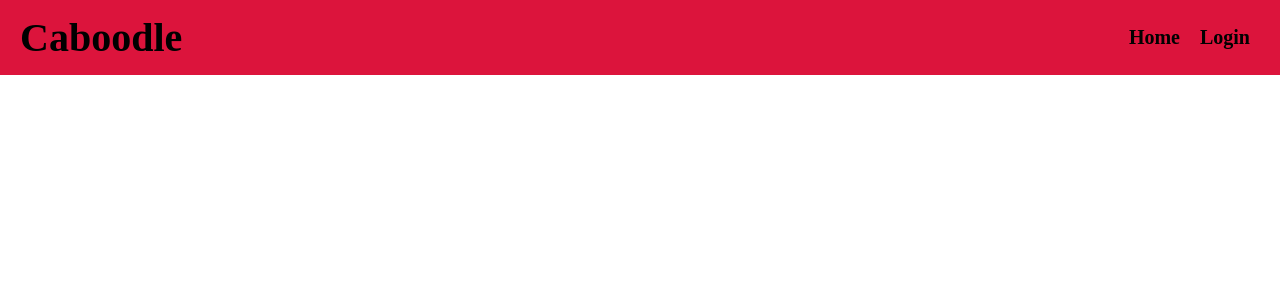
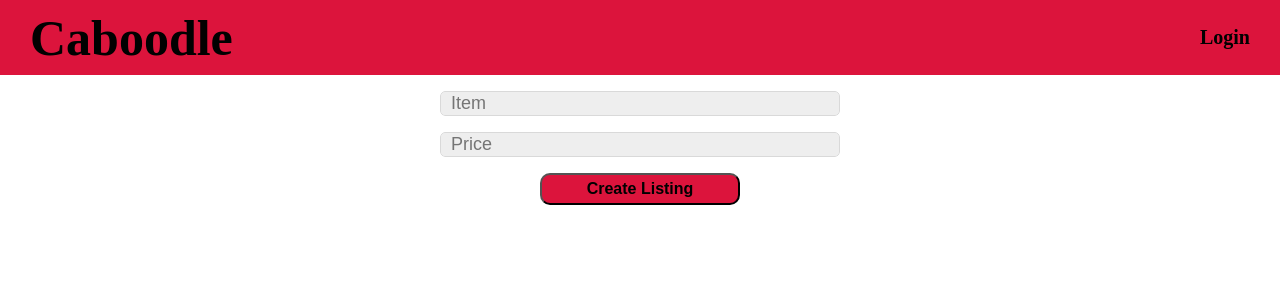
Before and after one commit to mguadagni/caboodle_react, a React (Create React App) app: page /createListing in a window 1280 px wide. Before the commit this address had no page. Shown: the top 300 px of the page. Built offline with nearby package versions, Linux system fonts and the light colour scheme.

Commit message:
Built out Listings page

```diff
--- a/src/components/Auth/Login.js
+++ b/src/components/Auth/Login.js
@@ -37,7 +37,7 @@ const Login = () => {
 
             setAuth({token: res.data.accessToken, profile: profileRes.data});
             navigate('/');
-            console.log(auth);
+            //console.log(auth);
         } catch (error) {
             console.error(error.response ? error.response.data : error.message)
             alert("User not found. Please try again.")
--- /dev/null
+++ b/src/components/Listings/CreateListing.js
@@ -0,0 +1,50 @@
+import axios from 'axios';
+import React, {useState, useContext} from 'react';
+import Container from '../common/Container';
+import CreateListingForm from './CreateListingForm';
+import { apiHostUrl } from '../../config';
+import { AuthContext } from '../Providers/AuthProvider';
+import {useNavigate} from 'react-router-dom';
+
+const CreateListing = () => {
+
+    const [auth] = useContext(AuthContext);
+
+    const [query, setQuery] = useState({
+        item: "",
+        price:"",
+    })
+
+    const updateForm = (field, value) => {
+        setQuery({
+            ...query,
+            [field]:value
+        })
+    }
+
+    const navigate = useNavigate();
+
+    const onSubmit = async () => {
+        try {
+            const listingRes = await axios.post(`${apiHostUrl}/listings/`,
+            query, {
+                headers: {
+                    Authorization: `Bearer ${auth.token}`
+                }
+            });
+
+            navigate('/listings');
+        } catch (error) {
+            console.error(error.response ? error.response.data : error.message)
+            alert("Invalid Listing Post.")
+        }
+    }
+
+    return (
+        <Container>
+            <CreateListingForm onSubmit={onSubmit} query={query} updateForm={updateForm}/>
+        </Container>
+    )
+}
+
+export default CreateListing;
--- /dev/null
+++ b/src/components/Listings/CreateListingForm.js
@@ -0,0 +1,48 @@
+import React from 'react';
+import Container from '../common/Container';
+import Form from '../common/Form';
+import InLineInputContainer from '../common/InlineInputContainer';
+import Input from '../common/Input';
+import Button from '../common/Button';
+
+const CreateListingForm = ({query, updateForm, onSubmit}) => {
+
+    const handleChange = (e) => {
+        updateForm(e.target.id, e.target.value)
+    }
+
+    const handleSubmit = (e) => {
+        onSubmit(e);
+      }
+
+    return (
+        <Container>
+            <Form onSubmit={handleSubmit}>
+                <InLineInputContainer style={{marginTop: '1em'}}>
+                    <Input
+                        name="item"
+                        id="item"
+                        placeholder="Item"
+                        onChange={handleChange}
+                        value={query.item}
+                        required
+                    />
+                </InLineInputContainer>
+                <InLineInputContainer style={{marginTop: '1em'}}>
+                    <Input
+                        name="price"
+                        id="price"
+                        placeholder="Price"
+                        onChange={handleChange}
+                        value={query.price}
+                        required
+                        type="number"
+                    />
+                </InLineInputContainer>
+                <Button style={{marginTop: '1em'}}>Create Listing</Button>
+            </Form>
+        </Container>
+    )
+}
+
+export default CreateListingForm;
--- a/src/components/Listings/Listing.js
+++ b/src/components/Listings/Listing.js
@@ -1,11 +1,20 @@
 import React from "react";
 import BorderCard from '../common/BorderCard';
+import BorderCardAdv from '../common/BorderCardAdv';
 
-const Listing = () => {
+const Listing = (props) => {
+
+    const onClick = () => {
+        alert("Successful")
+    }
+
     return (
-        <BorderCard>
-            <h1>Listing</h1>
-        </BorderCard>
+            <BorderCard onClick={onClick}>
+                <h3>{props.listing.item}</h3>
+                <h4 style={{marginTop: "1px"}}>
+                    Price: {props.listing.price}
+                </h4>
+            </BorderCard>
     )
 }
 
--- a/src/components/Listings/Listings.js
+++ b/src/components/Listings/Listings.js
@@ -1,19 +1,19 @@
 import React, {Fragment, useState, useEffect, useContext} from 'react'
 import { AuthContext } from '../Providers/AuthProvider';
 import Container from '../common/Container';
-import ListingsForm from '../Listings/ListingsForm'
-import ListingsData from './ListingsData';
 import Listing from '../Listings/Listing';
 import axios from 'axios';
 import { apiHostUrl } from '../../config';
-
-//2:39:00 timestamp
+import {useNavigate} from 'react-router-dom';
+import Button from '../common/Button';
 
 const Listings = () => {
 
   const [listings, setListings] = useState([]);
   const [loading, setLoading] = useState(true);
   const [auth] = useContext(AuthContext);
+
+
 
   useEffect(() => {
     const getListings = async () => {
@@ -25,7 +25,9 @@ const Listings = () => {
           }
         });
 
-        console.log(listingRes.data);
+        setListings(listingRes);
+        setLoading(false);
+        //console.log(listingRes);
 
       } catch (error){
       console.error(error.response ? error.response.data : error.message)
@@ -34,15 +36,29 @@ const Listings = () => {
   getListings();
   }, [])
 
+  const displayListings = () => {
+    //console.log(listings.data);
+    return listings.data.map(listing => {
+      return (
+      <Listing listing = {listing}/>
+      )
+    })
+  }
+
+  const navigate = useNavigate();
+
+  const handleCreateListing = (e) => {
+        navigate('/createListing');
+  }
+
   return (
     <Container>
-        <h1>Listings</h1>
-        {loading ? (<p>Loading...</p>) : (
-          <Fragment>
-            <Listing />
-            <Listing />
-          </Fragment>
-        )}
+      <h1>Listings</h1>
+      <button onClick={handleCreateListing}>Post a Listing</button>
+
+      {loading ? (<p>Loading...</p>) :
+        displayListings()
+      }
     </Container>
   )
 }
--- a/src/components/NavBar/NavBar.js
+++ b/src/components/NavBar/NavBar.js
@@ -26,7 +26,9 @@ const Navbar = (props) => {
           fontWeight: 'bold',
           fontSize: '2.5em',
           margin: "0 20px"
-        }}>Caboodle</h1>
+        }}>
+          <NavButton to="/" label="Caboodle" />
+        </h1>
         <div style={{
           margin: '0 20px',
           flexDirection: 'row',
@@ -35,21 +37,13 @@ const Navbar = (props) => {
           alignItems: 'center',
         }}>
             {auth.profile ? (
-            <p style={{
-              fontFamily: "cursive",
-              fontSize: '1em'
-            }}>{auth.profile.name}</p>
-          ) : null}
-            <NavButton to="/" label="Home" />
-             {auth.profile ? (
               <Fragment>
                 <NavButton to="/listings" label="Listings" />
-                <NavButton to="/profile" label="Profile" />
+                <NavButton to="/profile" label={auth.profile.name} />
                </Fragment>
-             ) : (
+            ) : (
               <NavButton to="/login" label="Login" />
-             ) }
-
+            )}
         </div>
         </div>
       <div style={{height: '75px'}} />
--- a/src/components/Routers/AppRouter.js
+++ b/src/components/Routers/AppRouter.js
@@ -7,6 +7,7 @@ import Login from "../Auth/Login";
 import Profile from "../Profile/Profile";
 import Navbar from "../NavBar/NavBar";
 import SignUp from '../Auth/SignUp';
+import CreateListing from '../Listings/CreateListing';
 
 const AppRouter = () => {
 
@@ -19,6 +20,7 @@ const AppRouter = () => {
                 <Route path="/profile" element={<Profile />} />
                 <Route path="/listings" element={<Listings />} />
                 <Route path="/signup" element={<SignUp />} />
+                <Route path="/createListing" element={<CreateListing />} />
             </Routes>
         </Container>
     )
--- a/src/components/common/BorderCard.js
+++ b/src/components/common/BorderCard.js
@@ -16,13 +16,14 @@ const BorderCard = (props) => {
 const styles = {
   card: {
     border: "1px solid #171717",
-    borderRadius: 5,
-    margin: '10px',
+    borderRadius: 3,
+    margin: '7px',
     padding: '10px',
     width: "80%",
     maxWidth: 500,
     backgroundColor: "lightblue",
-    boxShadow: '1px 1px 20px rgba(91, 91, 91, 0.5)'
+    boxShadow: '1px 1px 20px rgba(91, 91, 91, 0.5)',
+    flexDirection:'column'
   }
 }
 
```
Also changed, not shown: src/components/Listings/ListingsData.js (deleted, +0 -14 lines), src/components/Listings/ListingsForm.js (deleted, +0 -49 lines).
